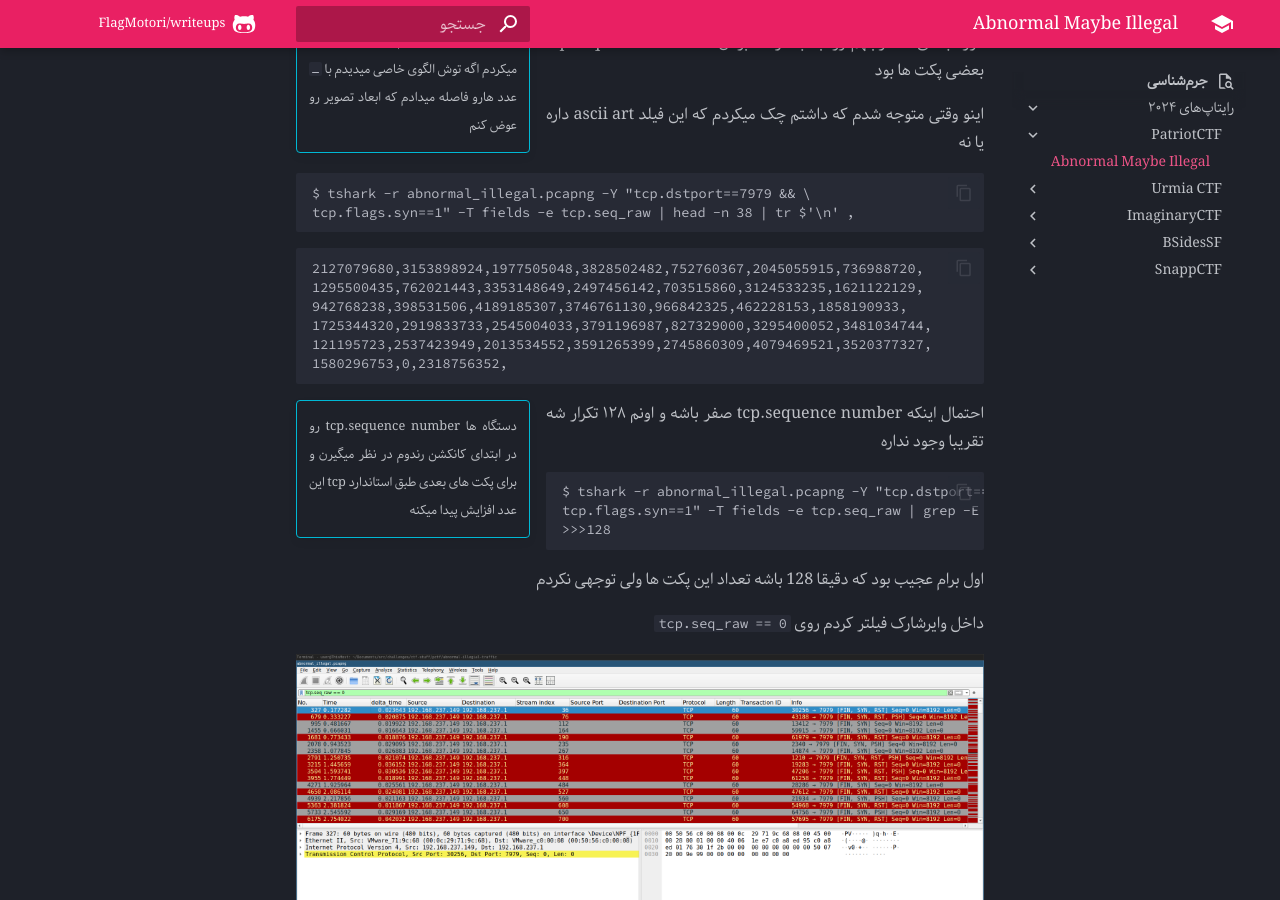
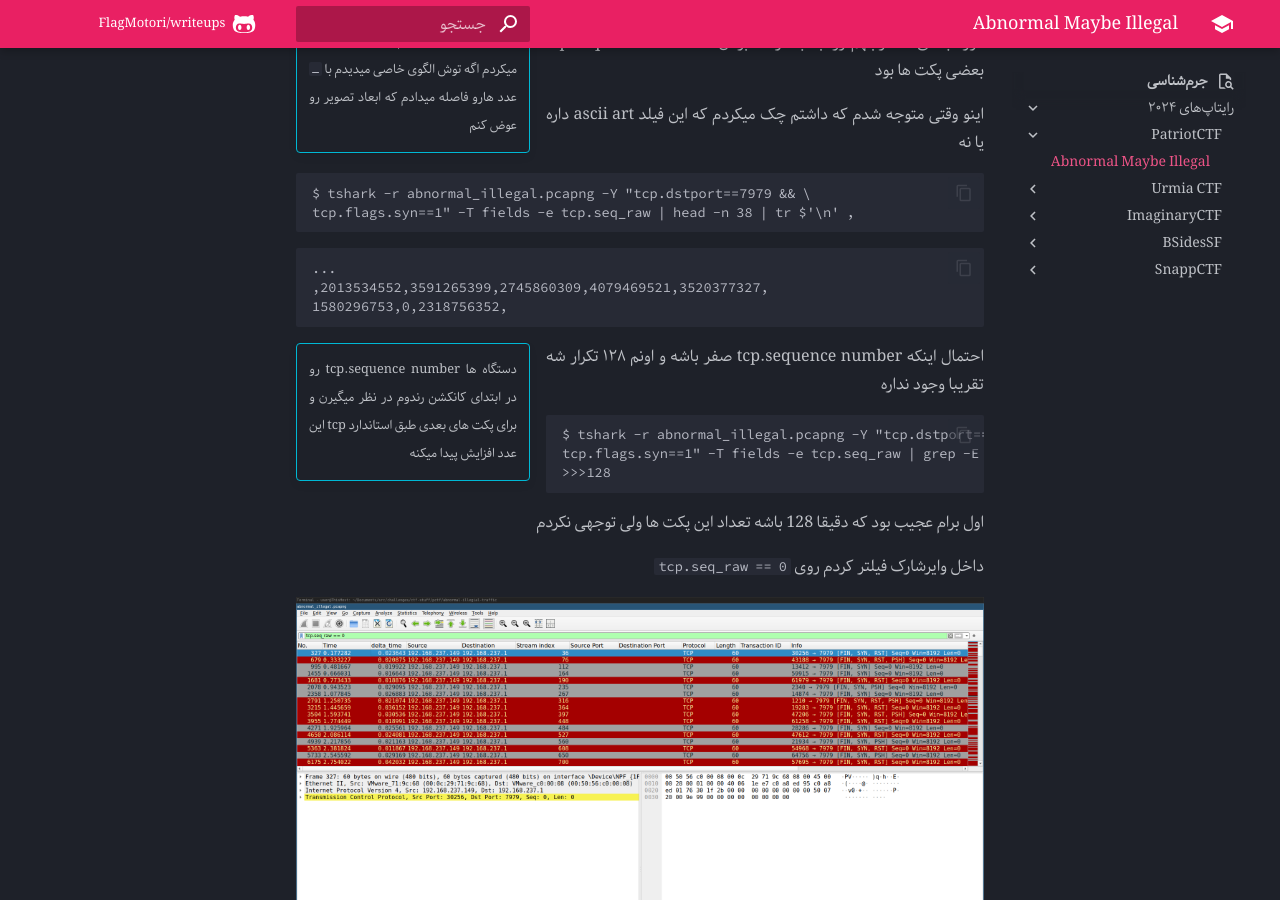
Before and after one commit to FlagMotori/writeups, an MkDocs documentation site: the page built from docs/forensic/writeups/2024/PatriotCTF/Abnormal-Maybe-Illegal.md, in a window 1280 px wide and 900 px high, scrolled down 2118 px. Built offline with MkDocs 1.6.1 and Material for MkDocs 9.7.7, drawn with Linux system fonts in a browser that asks for light colours; emoji names are drawn with the system emoji font; comment, search, counter and statistics services are not loaded.

Commit message:
edit writeup

````diff
--- a/docs/forensic/writeups/2024/PatriotCTF/Abnormal-Maybe-Illegal.md
+++ b/docs/forensic/writeups/2024/PatriotCTF/Abnormal-Maybe-Illegal.md
@@ -95,11 +95,8 @@ tcp.flags.syn==1" -T fields -e tcp.seq_raw | head -n 38 | tr $'\n' ,
 ```
 
 ```
-2127079680,3153898924,1977505048,3828502482,752760367,2045055915,736988720,
-1295500435,762021443,3353148649,2497456142,703515860,3124533235,1621122129,
-942768238,398531506,4189185307,3746761130,966842325,462228153,1858190933,
-1725344320,2919833733,2545004033,3791196987,827329000,3295400052,3481034744,
-121195723,2537423949,2013534552,3591265399,2745860309,4079469521,3520377327,
+...
+,2013534552,3591265399,2745860309,4079469521,3520377327,
 1580296753,0,2318756352,
 ```
 
````
